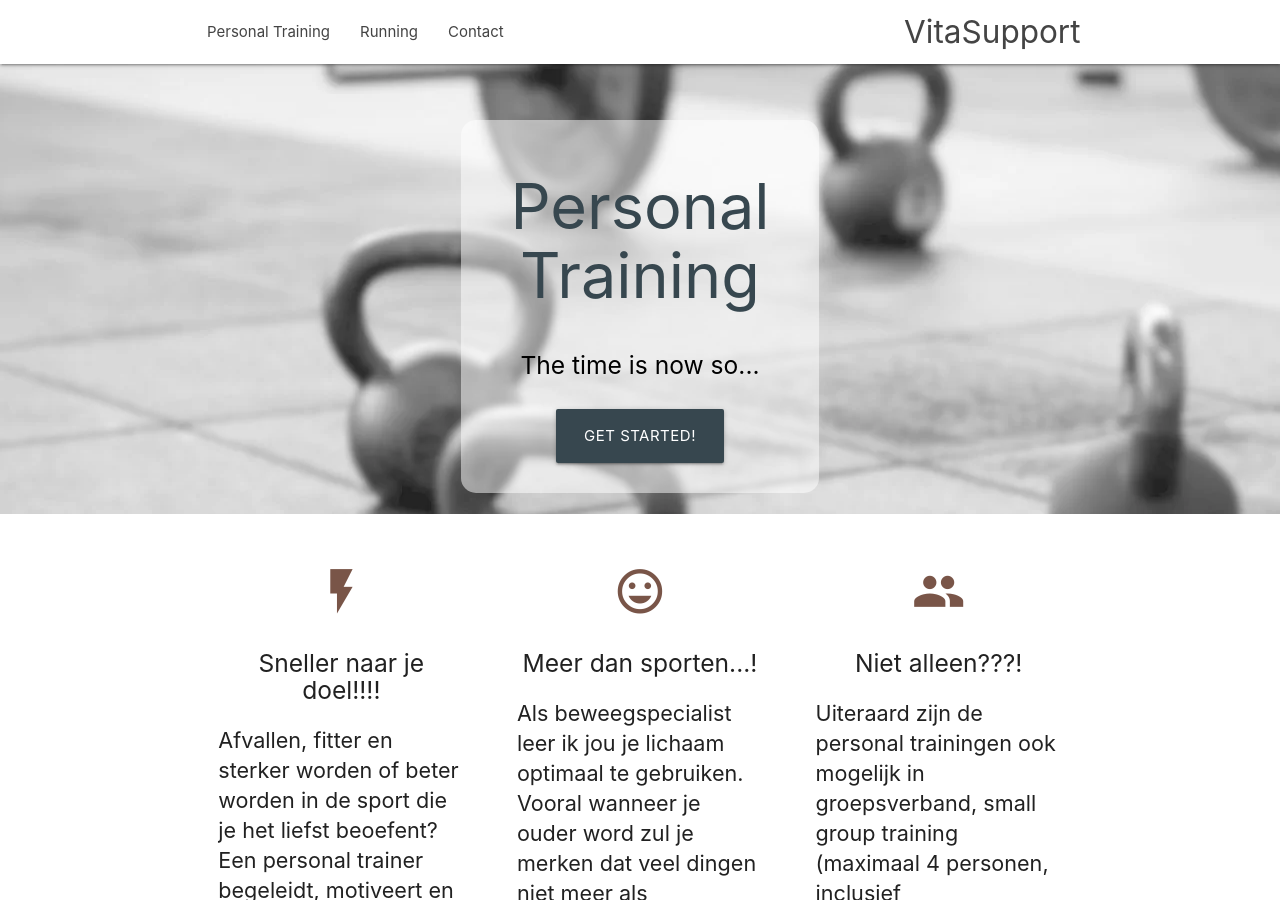
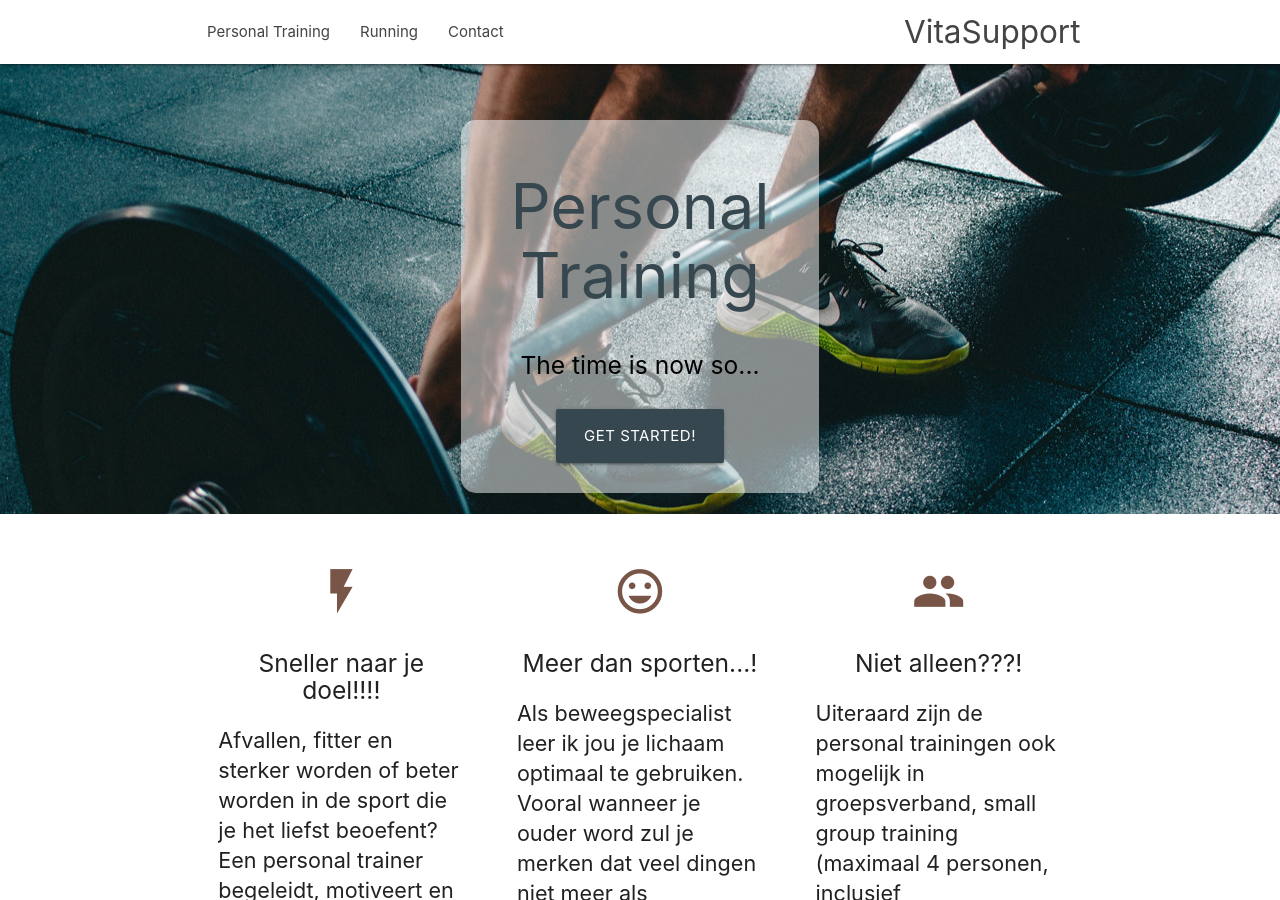
Before and after one commit to vitasupport/vitasupport-jekyll, a Jekyll site: the page built from my_pages/index.md, in a window 1280 px wide and 900 px high. Built offline with Jekyll 4.4.1, drawn with Linux system fonts in a browser that asks for light colours; nearby versions of some CDN libraries; a script that is not in the unit is left out.

Commit message:
Use new image

```diff
--- a/my_pages/index.md
+++ b/my_pages/index.md
@@ -3,7 +3,7 @@ layout: homepage
 title: Personal Training
 subtitle: The time is now so...
 cta: true
-image: /assets/images/background5.webp
+image: /assets/images/pexels-photo-841130.jpg
 permalink: /
 sitemap:
   lastmod: 2018-12-11
```
